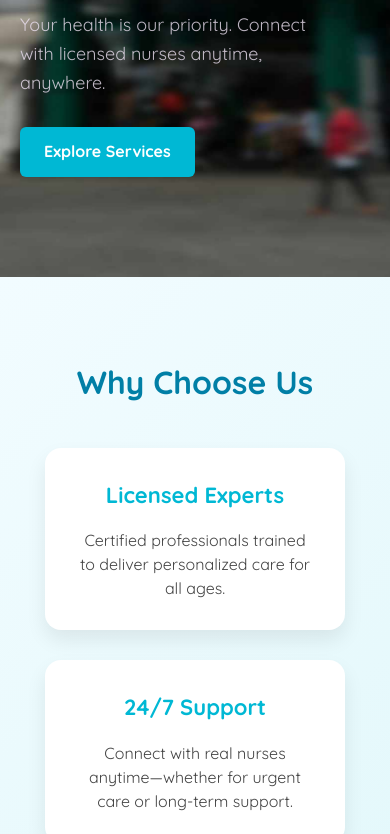
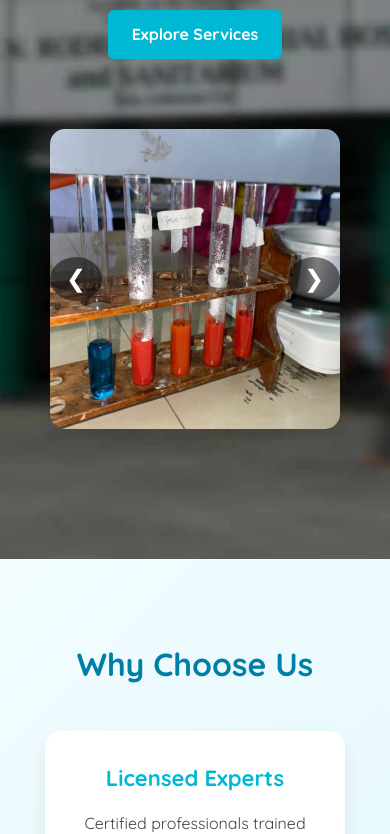
Before and after one commit to FuinoDev/maellena-bsn2-y0-17, a plain HTML site: page index.html in a window 390 px wide. Shown: the part 397-1231 px from the top of the page. Drawn offline with Linux system fonts and the light colour scheme.

Commit message:
Update styles.css

```diff
--- a/styles.css
+++ b/styles.css
@@ -352,6 +352,7 @@ a {
   margin: 8px 0;
 }
 @media (max-width: 768px) {
+  /* Navbar adjustments */
   .navbar {
     flex-direction: row;
     justify-content: space-between;
@@ -366,4 +367,52 @@ a {
     flex-wrap: wrap;
     justify-content: center;
   }
+
+  /* Hero section adjustments */
+  .hero-wrapper {
+    flex-direction: column;
+    align-items: center;
+    text-align: center;
+    padding: 20px;
+  }
+
+  .hero-content,
+  .hero-slider {
+    width: 100%;
+  }
+
+  .hero-slider {
+    margin-top: 30px;
+  }
+
+  .hero-slider img {
+    max-height: 300px;
+    object-fit: cover;
+  }
+
+  .hero-content h1 {
+    font-size: 28px;
+  }
+
+  .hero-content p {
+    font-size: 16px;
+  }
+
+  /* About section cards stack */
+  .about-cards {
+    flex-direction: column;
+    align-items: center;
+  }
+
+  /* Services section grid stacks */
+  .service-grid {
+    flex-direction: column;
+    align-items: center;
+  }
+
+  /* Contact card width */
+  .contact-card {
+    width: 100%;
+    padding: 20px;
+  }
 }
```
